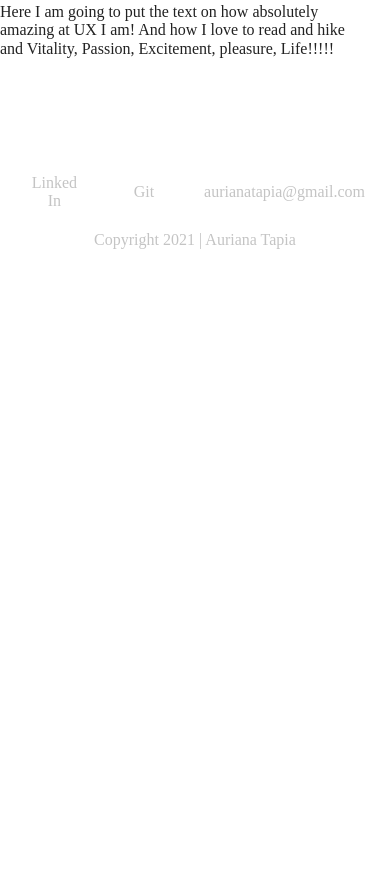
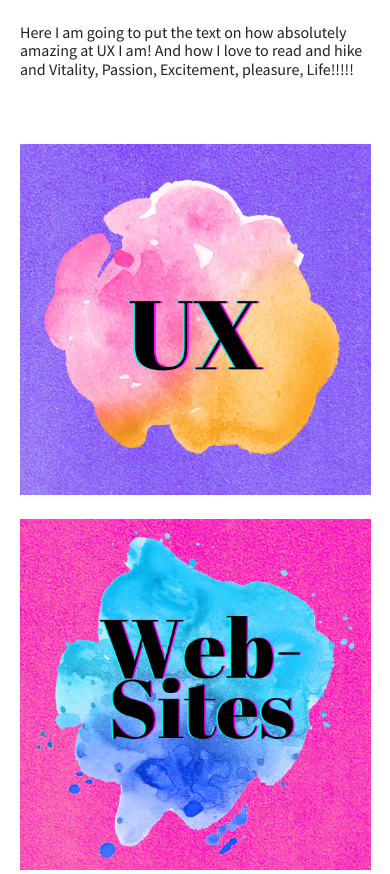
Before and after one commit to aurianat/auriana_portfolio_v1, a website built with Parcel: page index.html in a window 390 px wide. Shown: the part 828-1702 px from the top of the page. Before the commit the page ends 1097 px from the top, so only its background shows below. Built offline with nearby package versions, Linux system fonts and the light colour scheme.

Commit message:
added project tiles and links. need to work on responsive design codeing elements and style like fonts and colors

```diff
--- a/css/main.css
+++ b/css/main.css
@@ -99,7 +99,7 @@ html {
 
 body {
   font-size: 1em;
-  font-family: ;
+  font-family: 'Source Sans Pro', sans-serif;
   color: ;
   text-align: left;
 }
@@ -256,45 +256,24 @@ main .content-wrapper {
   display: flex;
   justify-content: center;
   align-items: center;
-  flex-flow: row-wrap;
+  flex-flow: column;
+  padding: 20px;
 }
 
-/*------ removed this class ; not sure I still need these styles
-.profile-info {
-  max-width: 100%;
-  max-height: 362px;
-  display: flex;
-  justify-content: center;
-  align-items: center;
-  position: relative;
-  float: left;
-  overflow: hidden;
-  margin-bottom: 20px;
-}
-*/
 .my-profile-info {
   display: flex;
   flex-direction: column;
   margin-bottom: 50px;
 }
 
-/*
-.profile-picture img  {
-  width: 100%;
-  height: 100%;
-  object-fit: contain;
-  object-position: center;
-}
-*/
 
-/*.profile-info .my-profile-info .profile-short-cv {
+.profile {
   max-width: 100%;
   width: 100%;
   display: flex;
   flex-direction: column;
   justify-content: center;
 }
-*/
 
 .profile.about {
 display: inline-block;
@@ -325,7 +304,33 @@ color: ;
 
 /*Work Area */
 
+#work {
 
+}
+
+#work .work-section {
+
+}
+
+.projects {
+
+}
+
+.project_list {
+    padding: 0;
+    display: grid;
+    grid-template-columns: 1fr;
+    grid-column-gap: 14px;
+    grid-row-gap: 24px;
+}
+
+.project_list .project {
+  max-width: 100%;
+  width: 100%;
+  position: relative;
+  display: flex;
+  flex-direction: column;
+}
 
 
 
--- a/index.html
+++ b/index.html
@@ -18,6 +18,9 @@
 
   <link rel="stylesheet" href="css/normalize.css">
   <link rel="stylesheet" href="css/main.css">
+  <link rel="preconnect" href="https://fonts.googleapis.com">
+<link rel="preconnect" href="https://fonts.gstatic.com" crossorigin>
+<link href="https://fonts.googleapis.com/css2?family=Source+Sans+Pro:wght@300;400;700&display=swap" rel="stylesheet">
 
   <meta name="theme-color" content="#fafafa">
 </head>
@@ -42,7 +45,7 @@
   <div class="content-wrapper">
   <section class="my-profile-info">
       <div class="profile-picture">
-        <img src="img/profile-pic.jpg" alt="Profile picture of Auriana">
+        <img class="profile" src="img/profile-pic.jpg" alt="Profile picture of Auriana">
       </div>
       <div class="profile-short-cv">
         <div class="profile-about">
@@ -61,13 +64,15 @@
         </div>
       </div>
   </section>
-  <section id="work">
-    <div class="portfolio">
-      <div class="projects">
-
-      </div>
-      <div class="projects">
-
+  <section id="work" class="work-section">
+    <div class="projects">
+      <div class="project_list"> <!--grid style -->
+        <a  href="ux/index.html">
+          <img class="project" src="img/ux-tile.png" alt="purple, pink, and orange backgournd with the letters UX">
+        </a>
+        <a  href="websites/index.html">
+          <img class="project" src="img/websites-tile.png" alt="pink, blue, indigo bacground with the word Websites on it">
+        </a>
       </div>
     </div>
   </section>
```
Also changed, not shown: img/blue-background.png (renamed from img/png/blue-background.png), img/ux-tile.png (renamed from img/png/ux-tile.png), img/websites-tile.png (renamed from img/png/websites-tile.png), websites/index.html (renamed from web-sites/index.html).
